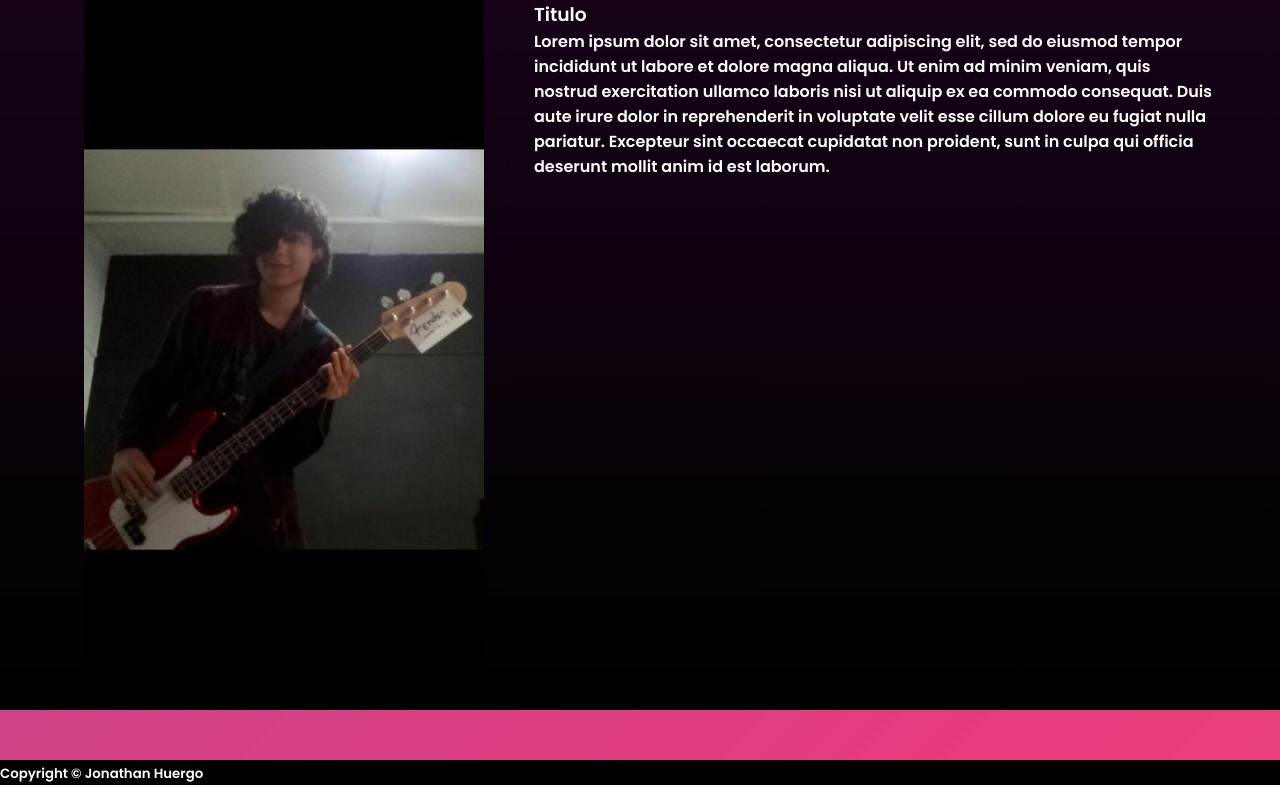
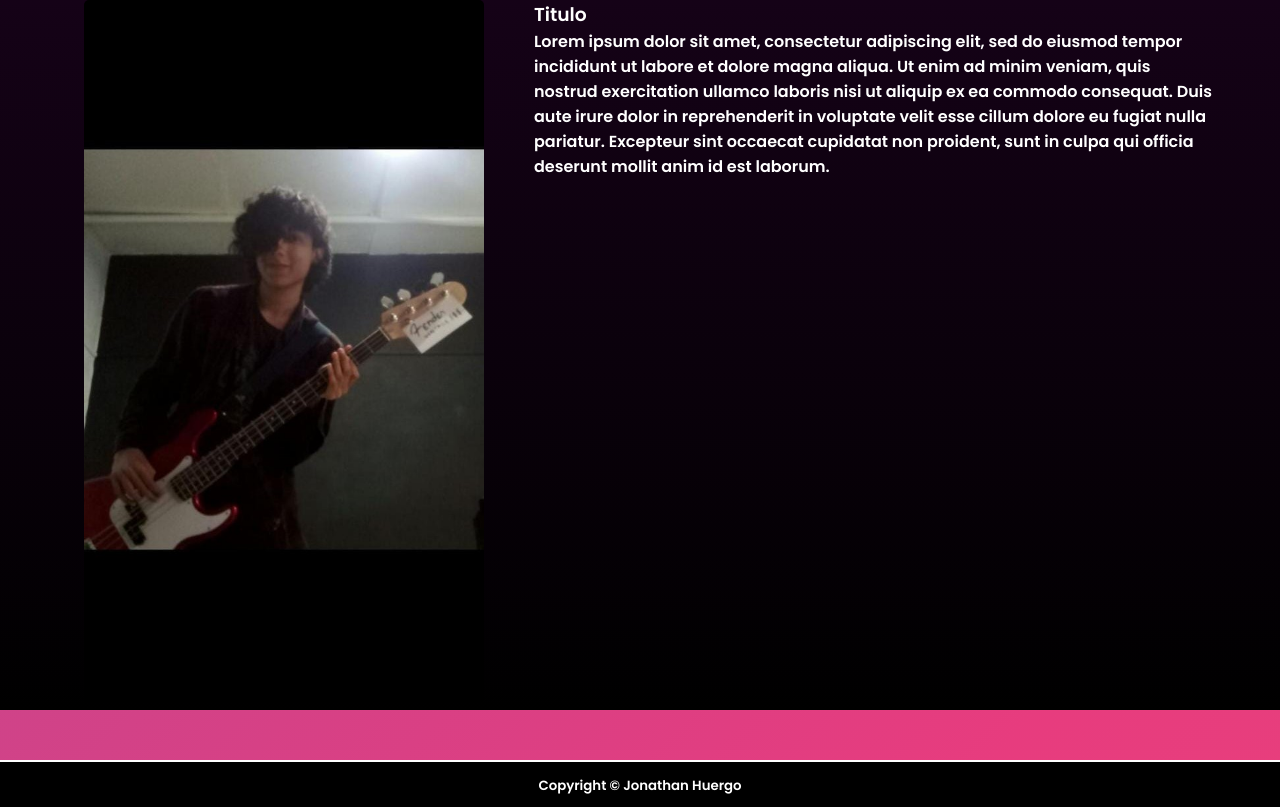
Before and after one commit to JonyHuergo/jhuergo2, a Next.js app: page / in a window 1280 px wide. Shown: the part 2247-3054 px from the top of the page. Before the commit the page ends 3032 px from the top, so only its background shows below. Built offline with nearby package versions, Linux system fonts and the light colour scheme.

Commit message:
Add style to footer

```diff
--- a/components/Footer.tsx
+++ b/components/Footer.tsx
@@ -1,6 +1,8 @@
+import styles from '../styles/Footer.module.css'
+
 const Footer = () => {
     return (
-        <footer id="sticky-footer">
+        <footer id="sticky-footer" className={styles.footer}>
             <div>
                 <small>Copyright &copy; Jonathan Huergo</small>
             </div>
--- /dev/null
+++ b/styles/Footer.module.css
@@ -0,0 +1,10 @@
+.footer {
+    margin: auto;
+}
+
+.footer div {
+    margin: auto;
+    border-top: 2px solid white;
+    text-align: center;
+    padding: 10px 0;
+}
```
